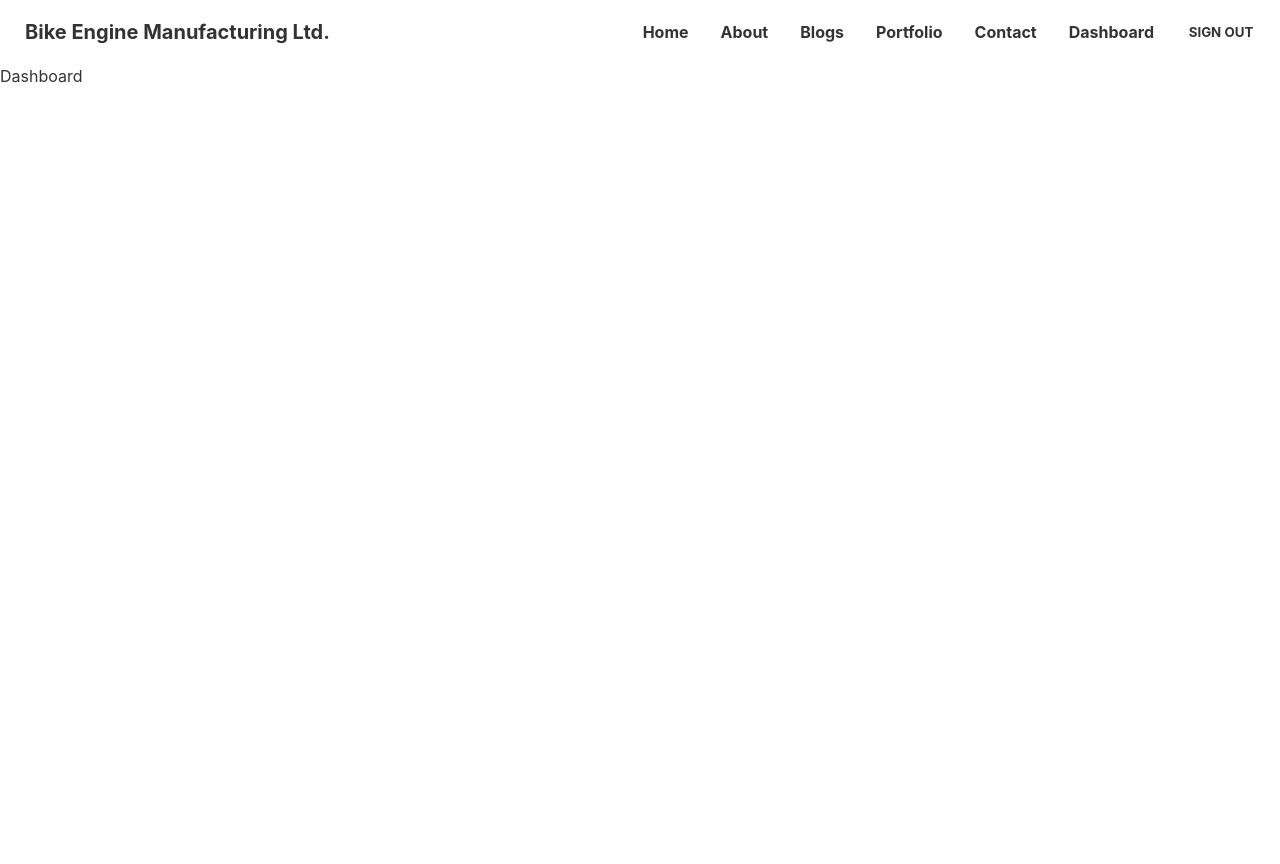
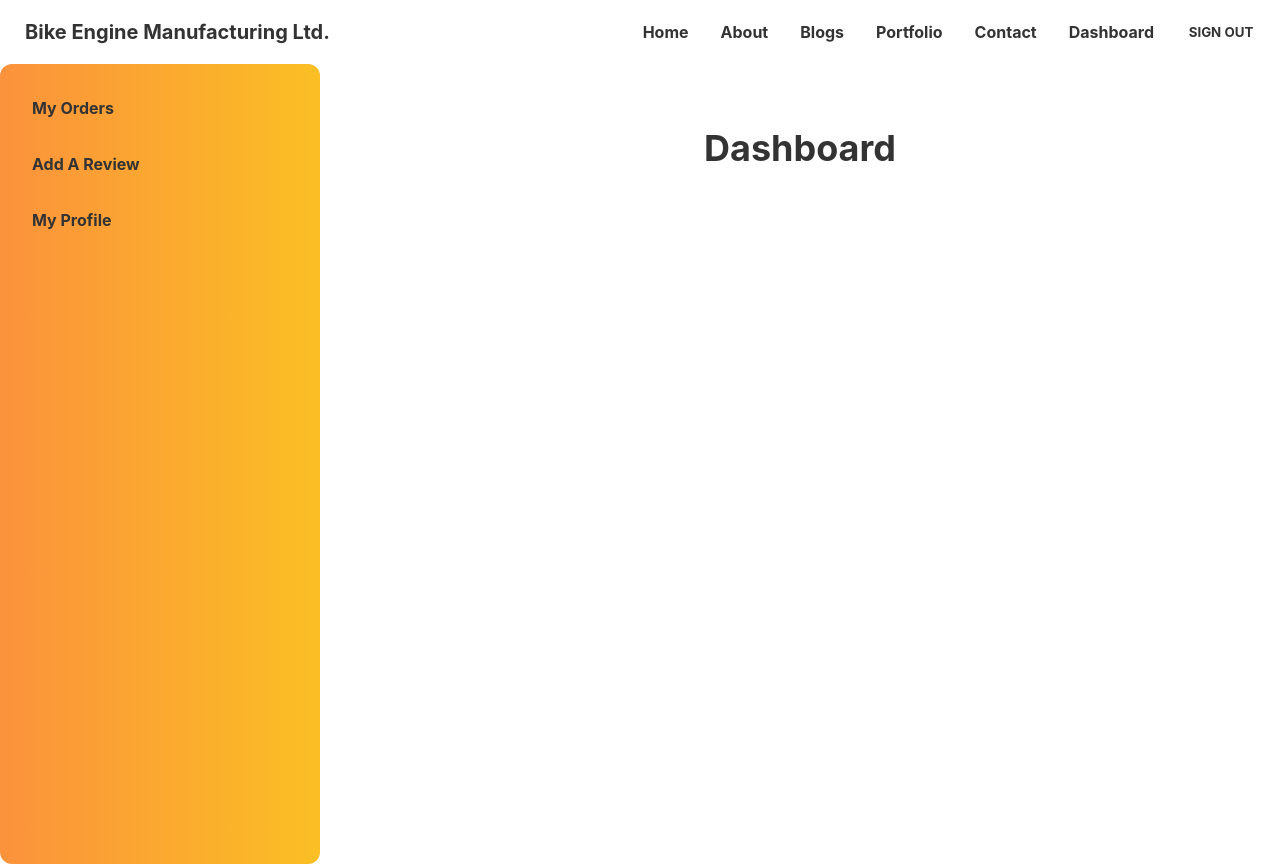
Before and after one commit to shawon-MG/Product_Manufacturer--ClientSide, a React (Create React App) app: page /dashboard in a window 1280 px wide. Before the commit the page ends 800 px from the top, so only its background shows below. Built offline with nearby package versions, Linux system fonts and the light colour scheme; no server answers; sample sign-in values are in the browser's storage.

Commit message:
Dashboard page added, drawer added with 3 routes

```diff
--- a/src/App.js
+++ b/src/App.js
@@ -13,6 +13,9 @@ import RequireAuth from './Pages/Login/RequireAuth';
 import Signup from './Pages/Login/Signup';
 // import PurchaseProduct from './Pages/Purchase/PurchaseItem';
 import PurchaseItem from './Pages/Purchase/PurchaseItem';
+import MyOrders from './Pages/Dashboard/NormalUser/MyOrders';
+import AddReview from './Pages/Dashboard/NormalUser/AddReview';
+import MyProfile from './Pages/Dashboard/MyProfile';
 
 
 function App() {
@@ -34,6 +37,12 @@ function App() {
           <Route path='/purchase/:id' element={<PurchaseItem />}> </Route>
         </Route>
 
+        <Route to='/dashboard' element={<Dashboard />}>
+          <Route path='/my-orders' element={<MyOrders />}></Route>
+          <Route path='/my-review' element={<AddReview />}></Route>
+          <Route path='/my-profile' element={<MyProfile />}></Route>
+        </Route>
+
 
         <Route path='*' element={<NotFound></NotFound>}></Route>
       </Routes>
--- a/src/Pages/Dashboard/Dashboard.js
+++ b/src/Pages/Dashboard/Dashboard.js
@@ -1,9 +1,30 @@
 import React from 'react';
+import { Link, Outlet } from 'react-router-dom';
 
 const Dashboard = () => {
+
+
     return (
-        <div>
-            <h1>Dashboard</h1>
+        <div class="drawer drawer-mobile">
+            <input id="my-drawer-2" type="checkbox" class="drawer-toggle" />
+            <div class="drawer-content flex flex-col items-center mt-16">
+                {/* <!-- Page content here --> */}
+                <label for="my-drawer-2" class="btn btn-primary drawer-button lg:hidden"> Show More </label>
+
+                <h2 className='text-4xl font-bold'> Dashboard </h2>
+                <Outlet />
+
+            </div>
+            <div class="drawer-side">
+                <label for="my-drawer-2" class="drawer-overlay"></label>
+                <ul class="menu p-4 overflow-y-auto w-80 bg-gradient-to-r from-secondary to-primary rounded-xl text-base-content">
+                    {/* <!-- Sidebar content here --> */}
+                    <li><Link className='font-bold my-1' to='/my-orders'> My Orders </Link></li>
+                    <li><Link className='font-bold my-1' to='/my-review'> Add A Review </Link></li>
+                    <li><Link className='font-bold my-1' to='/my-profile'> My Profile </Link></li>
+                </ul>
+
+            </div>
         </div>
     );
 };
--- /dev/null
+++ b/src/Pages/Dashboard/MyProfile.js
@@ -0,0 +1,11 @@
+import React from 'react';
+
+const MyProfile = () => {
+    return (
+        <div>
+            <h1> My Profile </h1>
+        </div>
+    );
+};
+
+export default MyProfile;
--- /dev/null
+++ b/src/Pages/Dashboard/NormalUser/AddReview.js
@@ -0,0 +1,11 @@
+import React from 'react';
+
+const AddReview = () => {
+    return (
+        <div>
+            <h1> Adding a Review </h1>
+        </div>
+    );
+};
+
+export default AddReview;
--- /dev/null
+++ b/src/Pages/Dashboard/NormalUser/MyOrders.js
@@ -0,0 +1,11 @@
+import React from 'react';
+
+const MyOrders = () => {
+    return (
+        <div>
+            <h1> All Orders </h1>
+        </div>
+    );
+};
+
+export default MyOrders;
```
Also changed, not shown: src/Pages/Purchase/PurchaseItem.js (+8 -2 lines).
